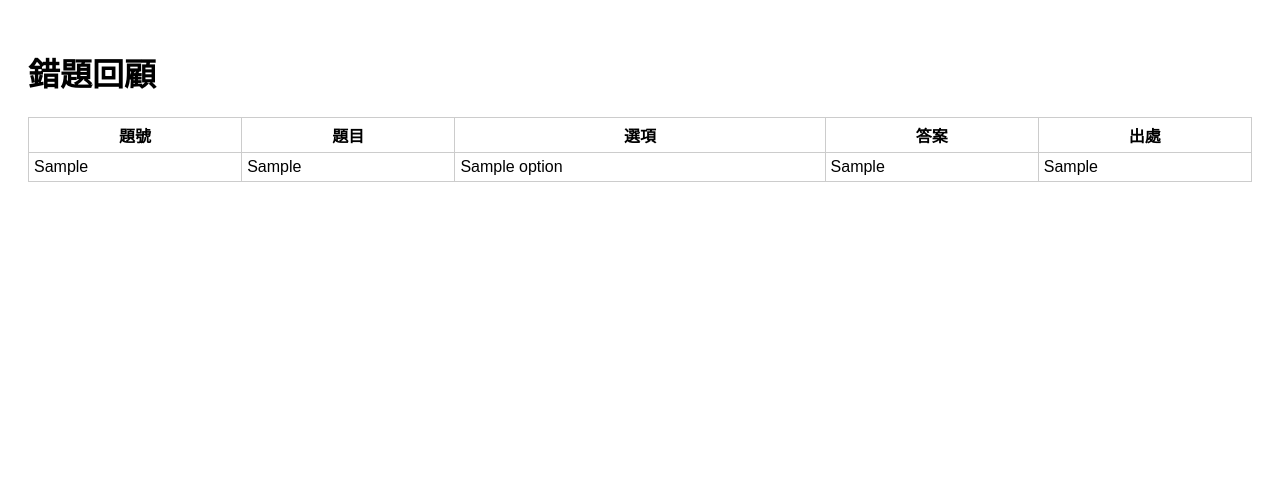
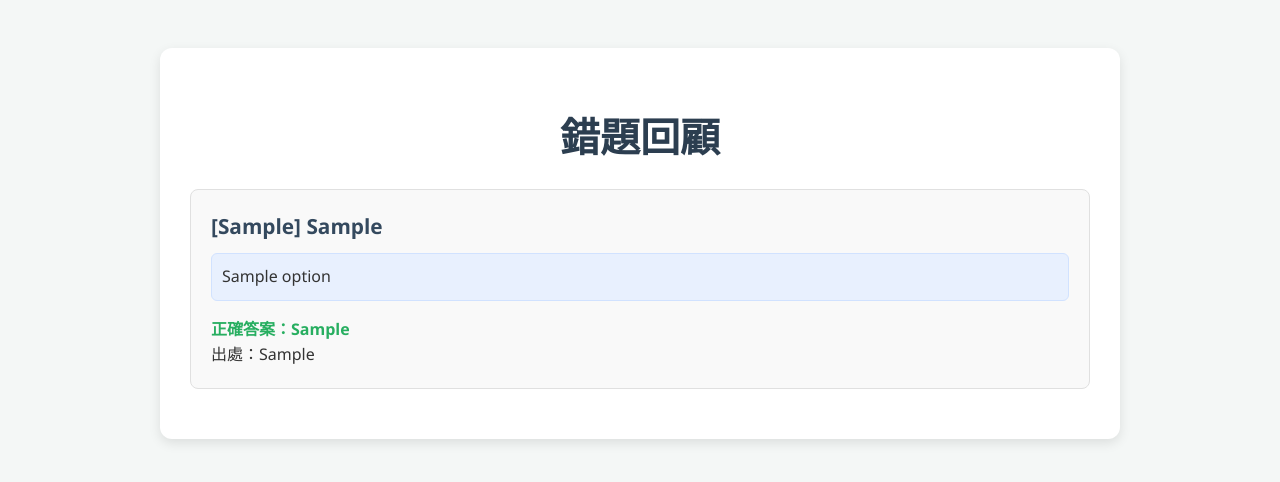
Before and after one commit to liuseemin/Qbank, a Flask app: template templates/review.html in a window 1280 px wide. Shown: the top 482 px of the page. Run offline with Flask 3, Linux system fonts and the light colour scheme; the template is opened without the code that fills it: most values are stand-ins (such as "Sample title", 1, 10 or a date in 2020).

Commit message:
adjust review wrong page

```diff
--- a/templates/review.html
+++ b/templates/review.html
@@ -5,44 +5,127 @@
     <meta charset="utf-8">
     <title>錯題回顧</title>
     <style>
+        /* 與 review.html 相同的 CSS 樣式 */
         body {
-            font-family: Arial;
-            padding: 20px;
+            font-family: 'Segoe UI', Tahoma, Geneva, Verdana, sans-serif;
+            padding: 40px;
+            background-color: #f4f7f6;
+            color: #333;
+            line-height: 1.6;
         }
 
-        table {
-            border-collapse: collapse;
+        .container {
             width: 100%;
+            max-width: 900px;
+            margin: 0 auto;
+            background-color: #ffffff;
+            padding: 30px;
+            border-radius: 12px;
+            box-shadow: 0 4px 12px rgba(0, 0, 0, 0.1);
         }
 
-        th,
-        td {
-            border: 1px solid #ccc;
-            padding: 5px;
+        h1 {
+            font-size: 2.5em;
+            color: #2c3e50;
+            text-align: center;
+            margin-bottom: 20px;
+        }
+
+        .question-card {
+            background-color: #f9f9f9;
+            border: 1px solid #e0e0e0;
+            border-radius: 8px;
+            padding: 20px;
+            margin-bottom: 20px;
+            /* transition: box-shadow 0.2s ease-in-out;*/
+        }
+
+        /*
+        .question-card:hover {
+            box-shadow: 0 0 10px rgb(26, 255, 129);
+        }
+        */
+
+        .question-title {
+            font-size: 1.3em;
+            font-weight: bold;
+            color: #34495e;
+            margin-bottom: 10px;
+        }
+
+        .options-list {
+            list-style-type: none;
+            padding-left: 0;
+            margin-top: 10px;
+        }
+
+        .options-list li {
+            background-color: #e8f0fe;
+            border-radius: 6px;
+            padding: 10px;
+            margin-bottom: 8px;
+            border: 1px solid #d1e2ff;
+        }
+
+        .answer {
+            font-weight: bold;
+            color: #27ae60;
+            margin-top: 15px;
+        }
+
+        .empty-message {
+            text-align: center;
+            font-size: 1.2em;
+            color: #7f8c8d;
+            padding: 50px;
+        }
+
+        .back-button {
+            display: block;
+            width: 150px;
+            margin: 20px auto 0;
+            text-align: center;
+            padding: 12px 20px;
+            background-color: #3498db;
+            color: white;
+            text-decoration: none;
+            border-radius: 8px;
+            font-size: 1em;
+            transition: background-color 0.3s ease;
+        }
+
+        .back-button:hover {
+            background-color: #2980b9;
         }
     </style>
 </head>
 
 <body>
-    <h1>錯題回顧</h1>
-    <table>
-        <tr>
-            <th>題號</th>
-            <th>題目</th>
-            <th>選項</th>
-            <th>答案</th>
-            <th>出處</th>
-        </tr>
+    <div class="container">
+        <h1>錯題回顧</h1>
+        {% if wrong_questions %}
         {% for q in wrong_questions %}
-        <tr>
-            <td>{{ q.題號 }}</td>
-            <td>{{ q.題目 }}</td>
-            <td>{{ q.選項 | join(" / ") }}</td>
-            <td>{{ q.答案 }}</td>
-            <td>{{ q.出處 }}</td>
-        </tr>
+        <div class="question-card">
+            <div class="question-title">
+                [{{ q.題號 }}] {{ q.題目 }}
+            </div>
+            <ul class="options-list">
+                {% for option in q.選項 %}
+                <li>{{ option }}</li>
+                {% endfor %}
+            </ul>
+            <div class="answer">
+                正確答案：{{ q.答案 }}
+            </div>
+            <a>出處：{{ q.出處 }}</a>
+        </div>
         {% endfor %}
-    </table>
+        {% else %}
+        <div class="empty-message">
+            還沒有錯題
+        </div>
+        {% endif %}
+    </div>
 </body>
 
 </html>
--- a/templates/review_marked.html
+++ b/templates/review_marked.html
@@ -37,13 +37,14 @@
             border-radius: 8px;
             padding: 20px;
             margin-bottom: 20px;
-            transition: transform 0.2s ease-in-out;
+            /* transition: transform 0.2s ease-in-out; */
         }
 
+        /*
         .question-card:hover {
-            transform: translateY(-5px);
             box-shadow: 0 4px 10px rgba(0, 0, 0, 0.05);
         }
+        */
 
         .question-title {
             font-size: 1.3em;
```
Also changed, not shown: templates/review_old.html (added, +48 -0 lines).
